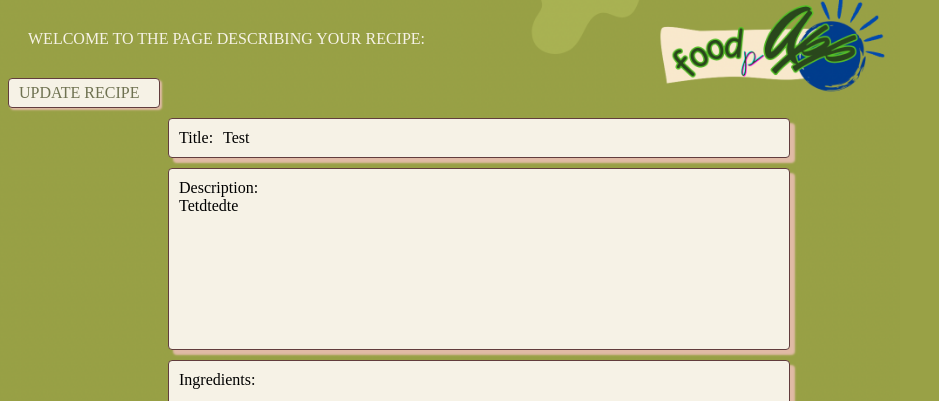
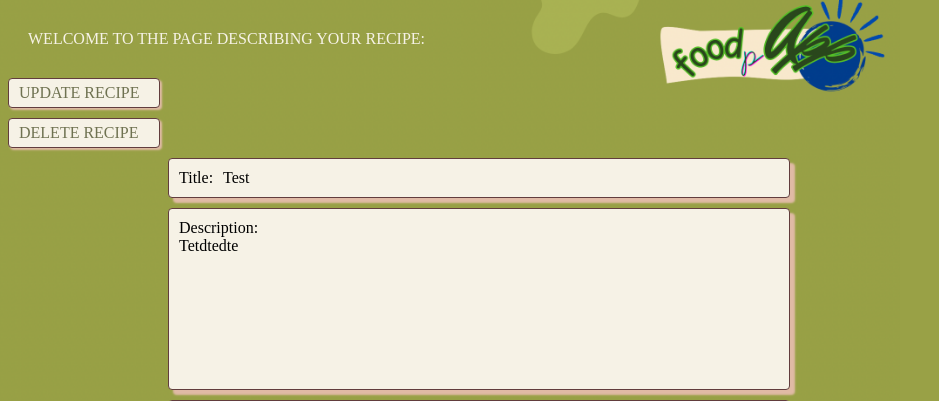
Before and after one commit to LeDuyNg/CMPE-131-Team-2-FOODpApp, a Flask app: page /home/myrecipes/mysinglerecipeview/1 in a window 1280 px wide; the page is wider, and only the part inside the window is pictured. Shown: the top 401 px of that part, without its empty margins (0-939 px from the left). Run offline with Flask 3, Linux system fonts and the light colour scheme; a user stored in the database is signed in.

Commit message:
Manually add the changes from origin main because current main is not up to date

```diff
--- a/app/templates/mysinglerecipeview.html
+++ b/app/templates/mysinglerecipeview.html
@@ -9,8 +9,9 @@
 		 	<div class = "button">  UPDATE RECIPE </div>
 		  </a>
 
- 		  <!--Un comment this line later-->
- 		  <!-- <a href="{{ url_for('login') }}" class="button">DELETE RECIPE</a> -->
+		  <a href="{{ url_for('mysinglerecipedelete', recipe_id = recipe.id) }}">
+			<div class = "button">  DELETE RECIPE </div>
+		 </a>
  		 {% endif %}
 
 		{% if not show_buttons %}
@@ -18,8 +19,6 @@
 		 	<div class = "button">  ADD FAVORITE </div>
 		  </a>
 
- 		  <!--Un comment this line later-->
- 		  <!-- <a href="{{ url_for('login') }}" class="button">DELETE RECIPE</a> -->
  		 {% endif %}
 	</div>
 
```
